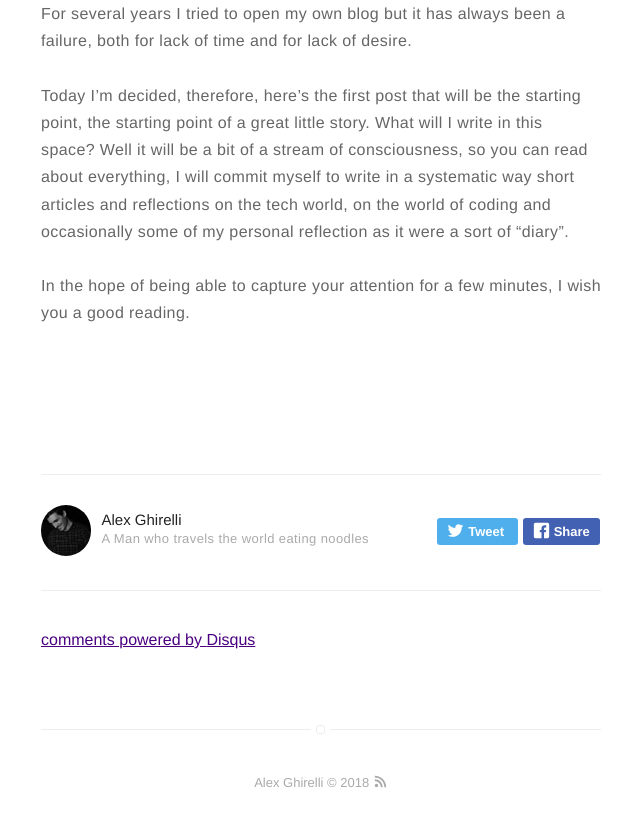
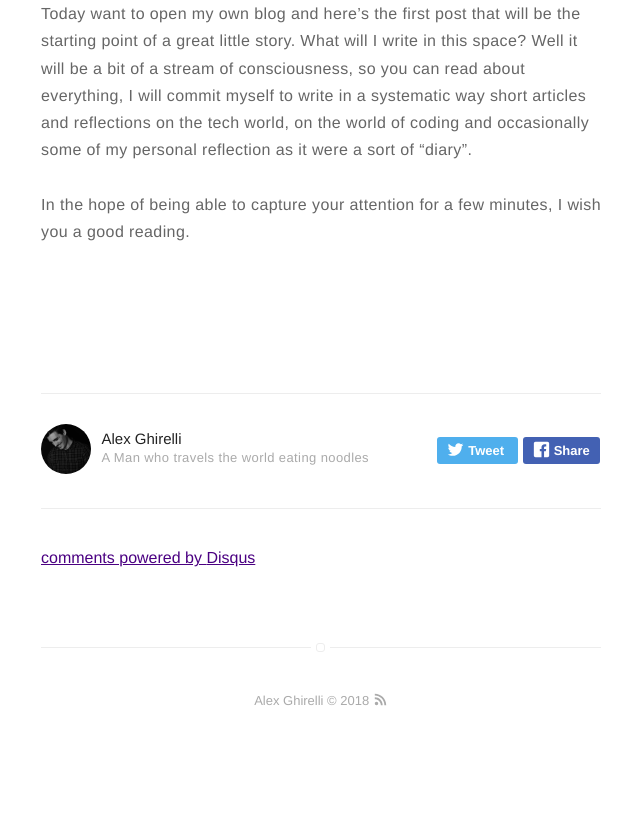
Before and after one commit to alexghirelli/alexghirelli.github.io, a Jekyll site: the page built from _posts/2018-08-23-my-first-post.markdown, in a window 1280 px wide. Shown: the part 981-1811 px from the top of the page, without its empty margins (319-959 px from the left). Built offline with Jekyll 4.4.1, drawn with Linux system fonts in a browser that asks for light colours; comment, search, counter and statistics services are not loaded; after the commit the page ends 1729 px from its top, so only the background shows below that.

Commit message:
Update 2018-08-23-my-first-post.markdown

```diff
--- a/_posts/2018-08-23-my-first-post.markdown
+++ b/_posts/2018-08-23-my-first-post.markdown
@@ -12,9 +12,7 @@ description: My first post.
 
 ![Markdowm Image][1]{: class="bigger-image" }
 
-For several years I tried to open my own blog but it has always been a failure, both for lack of time and for lack of desire.
-<br/><br/>
-Today I'm decided, therefore, here's the first post that will be the starting point, the starting point of a great little story.
+Today want to open my own blog and here's the first post that will be the starting point of a great little story.
 What will I write in this space? Well it will be a bit of a stream of consciousness, so you can read about everything, I will commit myself to write in a systematic way short articles and reflections on the tech world, on the world of coding and occasionally some of my personal reflection as it were a sort of "diary".
 <br/><br/>
 In the hope of being able to capture your attention for a few minutes, I wish you a good reading.
```
